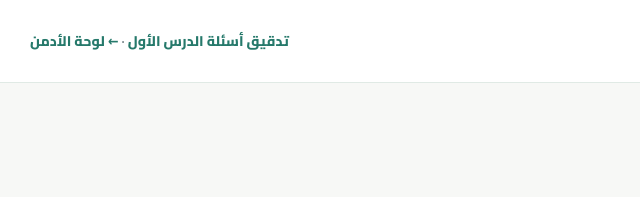
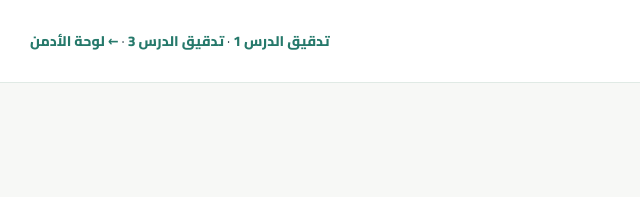
Before and after one commit to seifyadobe97-dotcom/foundation-english-book, a website: page step-grammar-admin/curriculum.html in a window 1280 px wide. Shown: the top 197 px of the page, 0-640 px from the left. Drawn offline with nearby package versions, Linux system fonts and the light colour scheme.

Commit message:
feat(step): link private lesson 3 preview and 24-source occurrence audit from admin curriculum

```diff
--- a/step-grammar-admin/curriculum.html
+++ b/step-grammar-admin/curriculum.html
@@ -37,7 +37,7 @@ h1{font-size:clamp(27px,4vw,37px);margin:6px 0}h2{margin:0 0 10px;font-size:21px
 @media(max-width:950px){.axes{grid-template-columns:repeat(2,1fr)}.layout{grid-template-columns:1fr}}
 @media(max-width:440px){.axes{gap:8px}.axis{padding:13px 10px}.axis b{font-size:14px}}
 .step-brand-image{display:block;width:206px;max-width:100%;height:auto;flex:none}@media(max-width:480px){.step-brand-image{width:158px}}</style><link rel="icon" type="image/svg+xml" href="../step-brand/mark.svg"></head><body>
-<header><img class="step-brand-image" src="../step-brand/logo.svg" alt="STEP with Seify" width="218" height="51"><div><a href="agreement-audit.html">تدقيق أسئلة الدرس الأول</a> · <a href="./">← لوحة الأدمن</a></div></header>
+<header><img class="step-brand-image" src="../step-brand/logo.svg" alt="STEP with Seify" width="218" height="51"><div><a href="agreement-audit.html">تدقيق الدرس 1</a> · <a href="continuous-audit.html">تدقيق الدرس 3</a> · <a href="./">← لوحة الأدمن</a></div></header>
 <main id="content"><p>جاري تحميل المحاور والمؤشرات…</p></main>
 <script src="https://cdn.jsdelivr.net/npm/@supabase/supabase-js@2.57.0/dist/umd/supabase.min.js"></script>
 <script>
@@ -149,6 +149,7 @@ function form(item,canEdit){
  '<a class="btn alt" href="videos.html?indicator='+encodeURIComponent(item.slug)+'">▶ إدارة فيديوهات الدرس</a>'+
  (item.slug==='present-simple'?'<a class="btn alt" href="../step-grammar-student/learn.html">عاين درس المضارع البسيط الجديد ←</a>':
  item.slug==='subject-verb-agreement'?'<a class="btn alt" href="../step-grammar-student/subject-verb-agreement.html">عاين الدرس الأول التفاعلي ←</a>':
+ item.slug==='present-continuous'?'<a class="btn alt" href="continuous-preview.html">معاينة شرح الدرس 3 (مسودة)</a> <a class="btn alt" href="continuous-audit.html">تدقيق 24 موضع سؤال</a>':
  item.slug==='sentence-elements'?'<span class="note">ملف التأسيس محفوظ للتطوير الداخلي وموقوف عن عرض الطلاب مؤقتًا</span>':
  '<a class="btn alt" href="guide.html?indicator='+encodeURIComponent(item.slug)+'">محرر الشرح ←</a>')+'</div>':'')+'<div class="note">'+(immutable?
  'المؤشر ده منشور بالفعل، ومحتواه ودرجاته محفوظة في نظام الدروس.':
```
